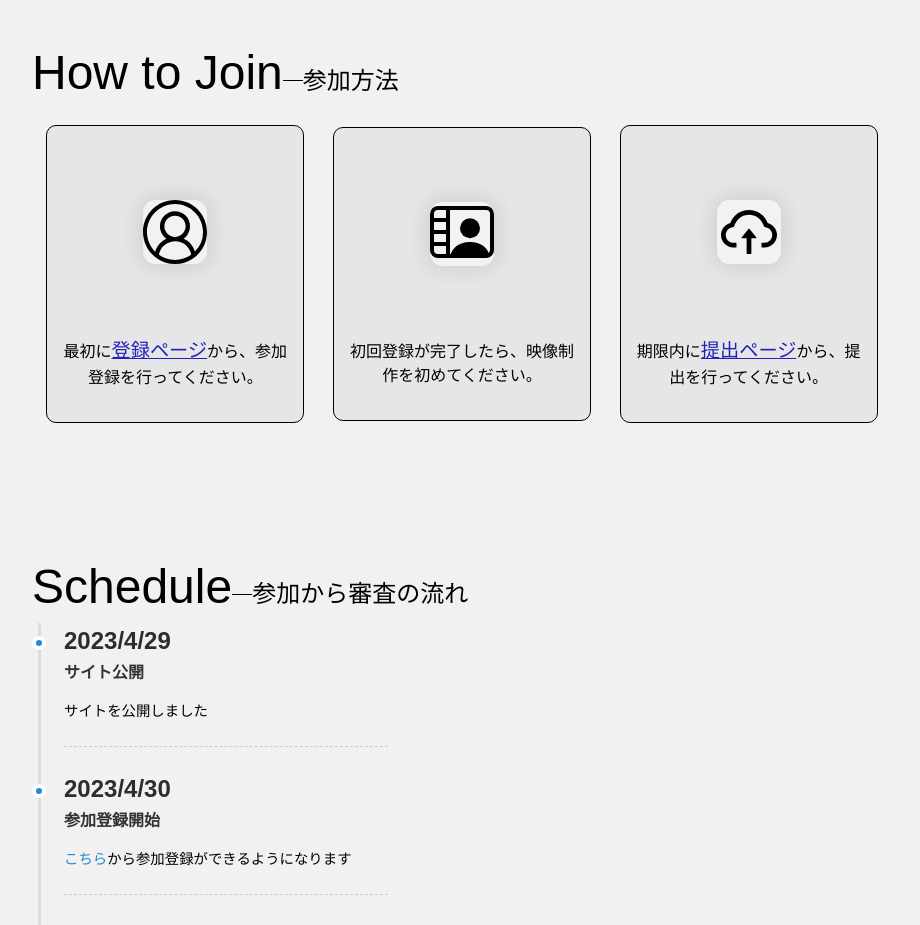
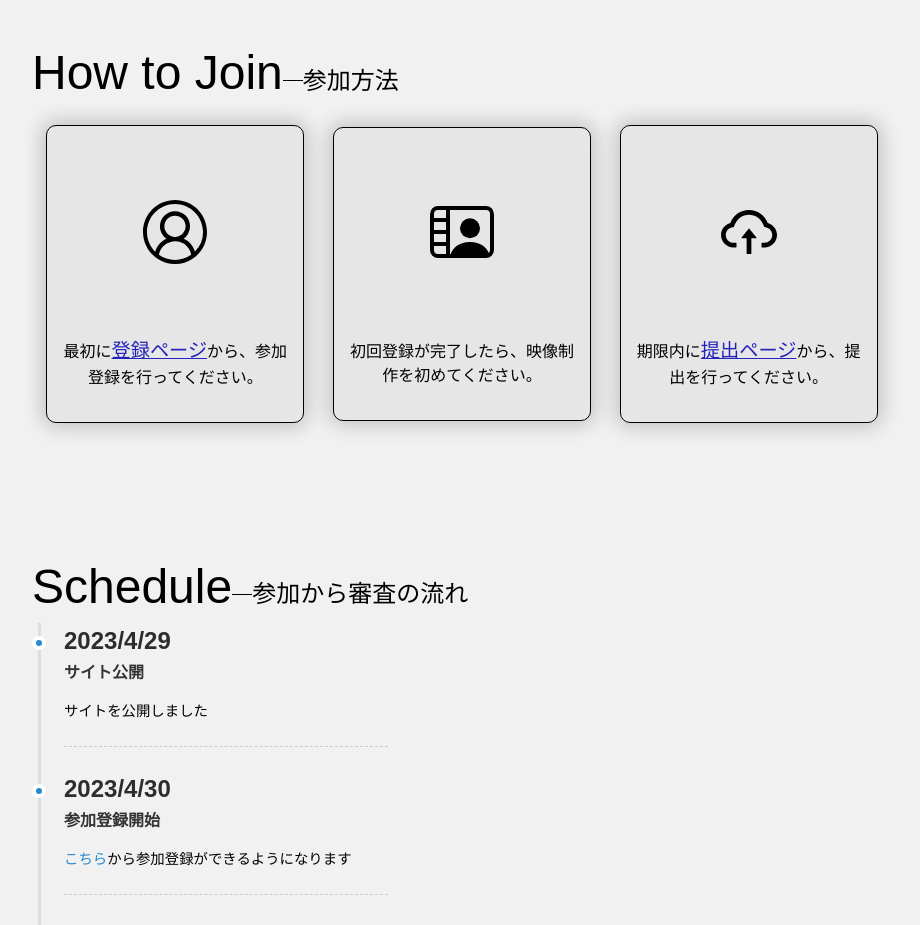
Before and after one commit to nenrinyear/cvf-contest, a Next.js app: page / in a window 1280 px wide. Shown: the part 1420-2345 px from the top of the page, without its empty margins (178-1098 px from the left). Built offline with nearby package versions, Linux system fonts and the light colour scheme; no server answers; a web font is replaced by a local one.

Commit message:
optimize how to join design

```diff
--- a/src/app/(TopPage)/(components)/HowToJoin.module.css
+++ b/src/app/(TopPage)/(components)/HowToJoin.module.css
@@ -82,6 +82,7 @@
     border-radius: 10px;
     padding: 1rem;
     box-sizing: border-box;
+    box-shadow: 0 0 20px 4px rgba(0, 0, 0, 0.2);
     transition: all 0.3s ease;
 }
 .HowToJoin_Step_Icon {
@@ -96,8 +97,6 @@
 }
 .HowToJoin_Step_Icon > svg {
     border-radius: 20%;
-    background-color: rgba(255, 255, 255, 0.5);
-    box-shadow: 0 0 20px 4px rgba(0, 0, 0, 0.1);
 }
 .HowToJoin_Step_text {
     width: 100%;
```
